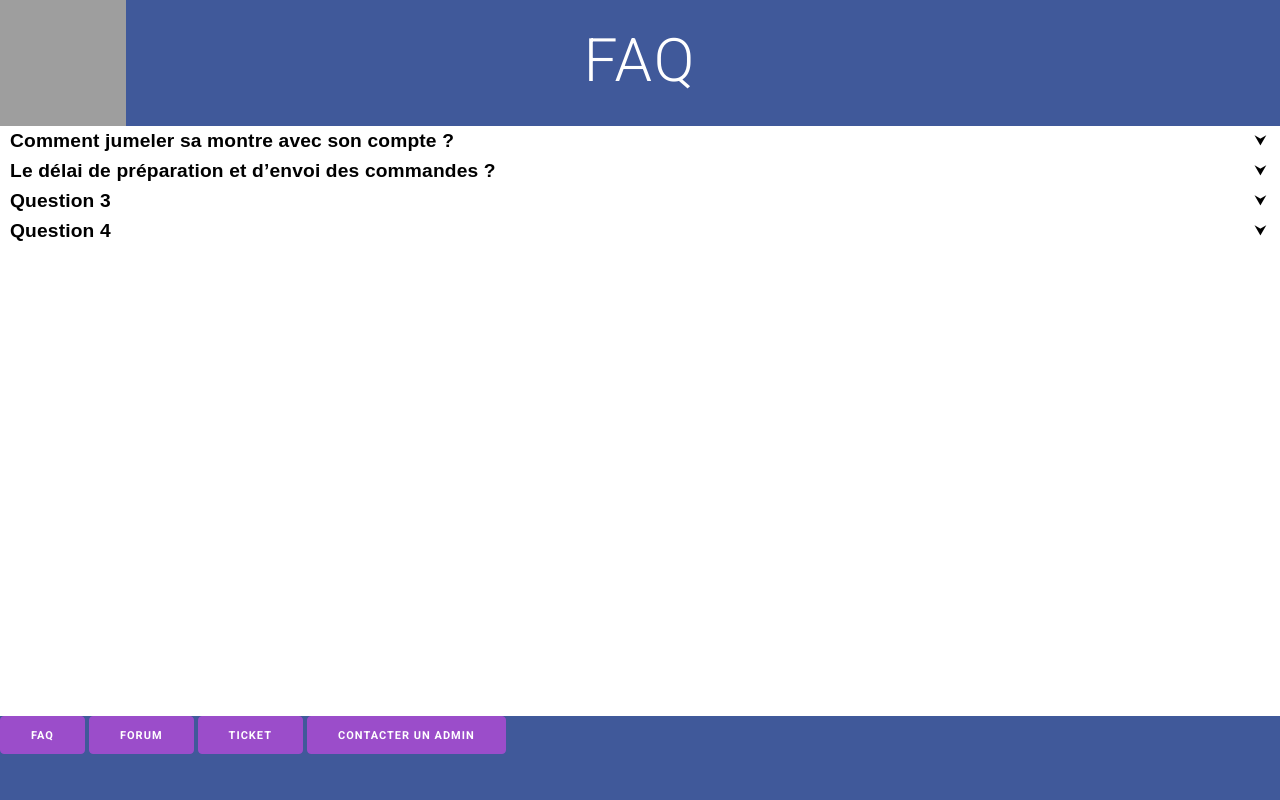
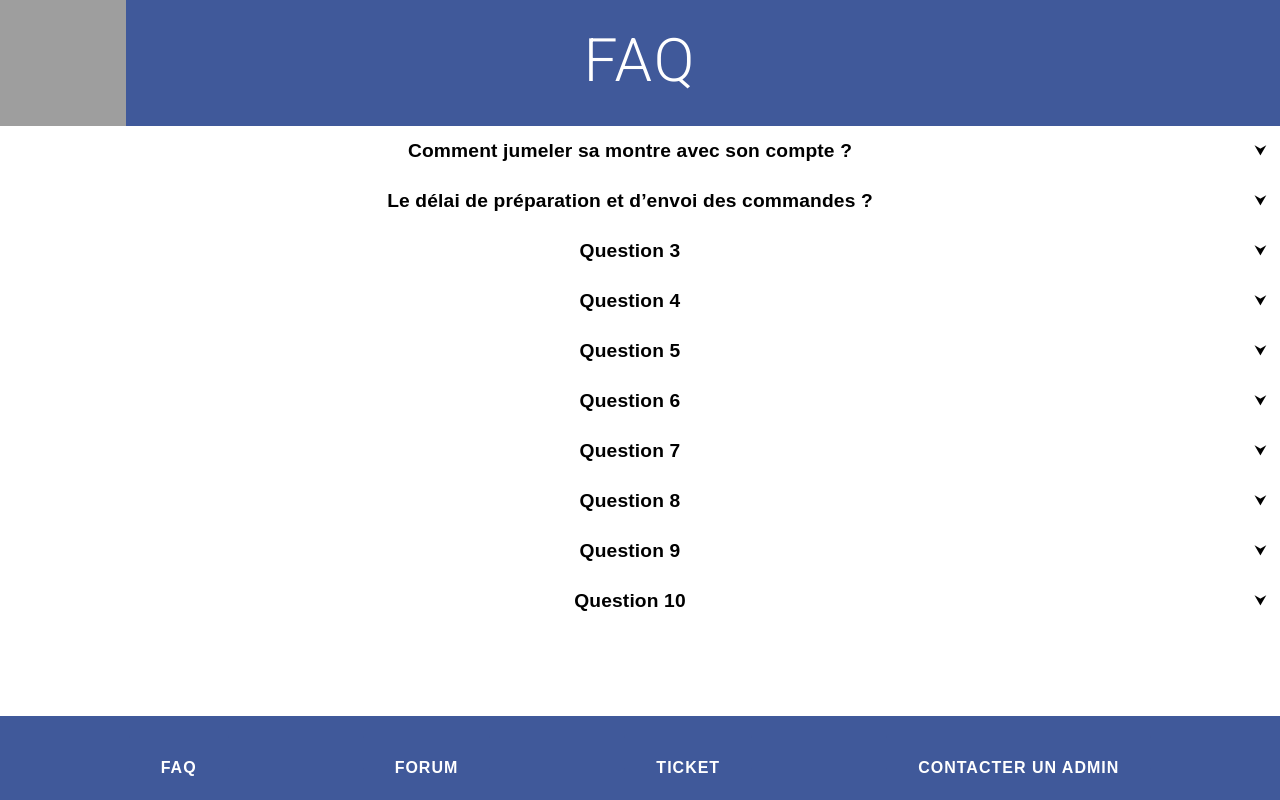
Before and after one commit to CHILDREN-HEART/Projet-C-Heart, a PHP site: page /FAQ.html in a window 1280 px wide. Run offline with PHP 8.4, Linux system fonts and the light colour scheme; grey boxes are pictures that could not be loaded.

Commit message:
aspect visuel faq

```diff
--- a/FAQ/FAQ.css
+++ b/FAQ/FAQ.css
@@ -1,7 +1,14 @@
+::before,
+::after {
+  box-sizing: border-box;
+  margin: 0;
+  padding: 0;
+}
 html,
 body {
-  margin: 0;
-  padding: 0;
+  background: white;
+  display: flex;
+  flex-direction: column;
 }
 :root {
   --blue1: #40599a;
@@ -46,14 +53,14 @@ header {
   color: black;
   margin: 1rem 100;
   border-radius: 0.6rem;
+  text-align: center;
 }
 
 .menu-item-header {
   padding: 0.5rem 3rem 0.5rem 1rem;
   min-height: 3rem;
-  line-height: 1rem;
+  line-height: 4rem;
   font-weight: bold;
-  display: flex;
   align-items: center;
   position: relative;
   cursor: pointer;
@@ -87,6 +94,68 @@ header {
   border-bottom-left-radius: 10px;
 }
 
+.btn-group {
+  height: 84px;
+  width: 100%;
+  background: #40599a;
+  position: absolute;
+  bottom: 0px;
+  text-align: center;
+  font-size: 50px;
+}
+
+.button1 {
+  background-color: #40599a;
+  border: none;
+  color: white;
+  padding: 15px 32px;
+  text-align: center;
+  text-decoration: none;
+  display: inline-block;
+  font-size: 16px;
+  margin: 15px 60px;
+  cursor: pointer;
+}
+
+.button2 {
+  background-color: #40599a;
+  border: none;
+  color: white;
+  padding: 15px 32px;
+  text-align: center;
+  text-decoration: none;
+  display: inline-block;
+  font-size: 16px;
+  margin: 15px 60px;
+  cursor: pointer;
+}
+
+.button3 {
+  background-color: #40599a;
+  border: none;
+  color: white;
+  padding: 15px 32px;
+  text-align: center;
+  text-decoration: none;
+  display: inline-block;
+  font-size: 16px;
+  margin: 15px 60px;
+  cursor: pointer;
+}
+
+.button4 {
+  background-color: #40599a;
+  border: none;
+  color: white;
+  padding: 15px 32px;
+  text-align: center;
+  text-decoration: none;
+  display: inline-block;
+  font-size: 16px;
+  margin: 15px 60px;
+  cursor: pointer;
+}
+
 footer {
   height: 84px;
   width: 100%;
--- a/FAQ/FAQ.html
+++ b/FAQ/FAQ.html
@@ -74,6 +74,60 @@
             Lorem ipsum dolor sit amet. Nobis quae sit corrupti beatae a voluptatem alias.
           </div>
         </div>
+        <div class="menu-item">
+          <div class="menu-item-header">
+            Question 5
+          </div>
+          <div class="menu-item-body">
+            <div class="menu-item-body-content">
+              Lorem ipsum dolor sit amet. Nobis quae sit corrupti beatae a voluptatem alias.
+            </div>
+          </div>
+          <div class="menu-item">
+            <div class="menu-item-header">
+              Question 6
+            </div>
+            <div class="menu-item-body">
+              <div class="menu-item-body-content">
+                Lorem ipsum dolor sit amet. Nobis quae sit corrupti beatae a voluptatem alias.
+              </div>
+            </div>
+            <div class="menu-item">
+              <div class="menu-item-header">
+                Question 7
+              </div>
+              <div class="menu-item-body">
+                <div class="menu-item-body-content">
+                  Lorem ipsum dolor sit amet. Nobis quae sit corrupti beatae a voluptatem alias.
+                </div>
+              </div>
+              <div class="menu-item">
+                <div class="menu-item-header">
+                  Question 8
+                </div>
+                <div class="menu-item-body">
+                  <div class="menu-item-body-content">
+                    Lorem ipsum dolor sit amet. Nobis quae sit corrupti beatae a voluptatem alias.
+                  </div>
+                </div>
+                <div class="menu-item">
+                  <div class="menu-item-header">
+                    Question 9
+                  </div>
+                  <div class="menu-item-body">
+                    <div class="menu-item-body-content">
+                      Lorem ipsum dolor sit amet. Nobis quae sit corrupti beatae a voluptatem alias.
+                    </div>
+                  </div>
+                  <div class="menu-item">
+                    <div class="menu-item-header">
+                      Question 10
+                    </div>
+                    <div class="menu-item-body">
+                      <div class="menu-item-body-content">
+                        Lorem ipsum dolor sit amet. Nobis quae sit corrupti beatae a voluptatem alias.
+                      </div>
+                    </div>
       </div>
       <script>
         const menuItemHeaders = document.querySelectorAll(".menu-item-header");
@@ -96,13 +150,12 @@
       </script>
     </div>
 </div>
-
 <footer>
   <div class="btn-group">
-    <button class="button">FAQ</button>
-    <button class="button">Forum</button>
-    <button class="button">Ticket</button>
-    <button class="button">Contacter un admin</button>
+    <button class="button1">FAQ</button>
+    <button class="button2">Forum</button>
+    <button class="button3">Ticket</button>
+    <button class="button4">Contacter un admin</button>
   </div>
 </div>
 </footer>
```
